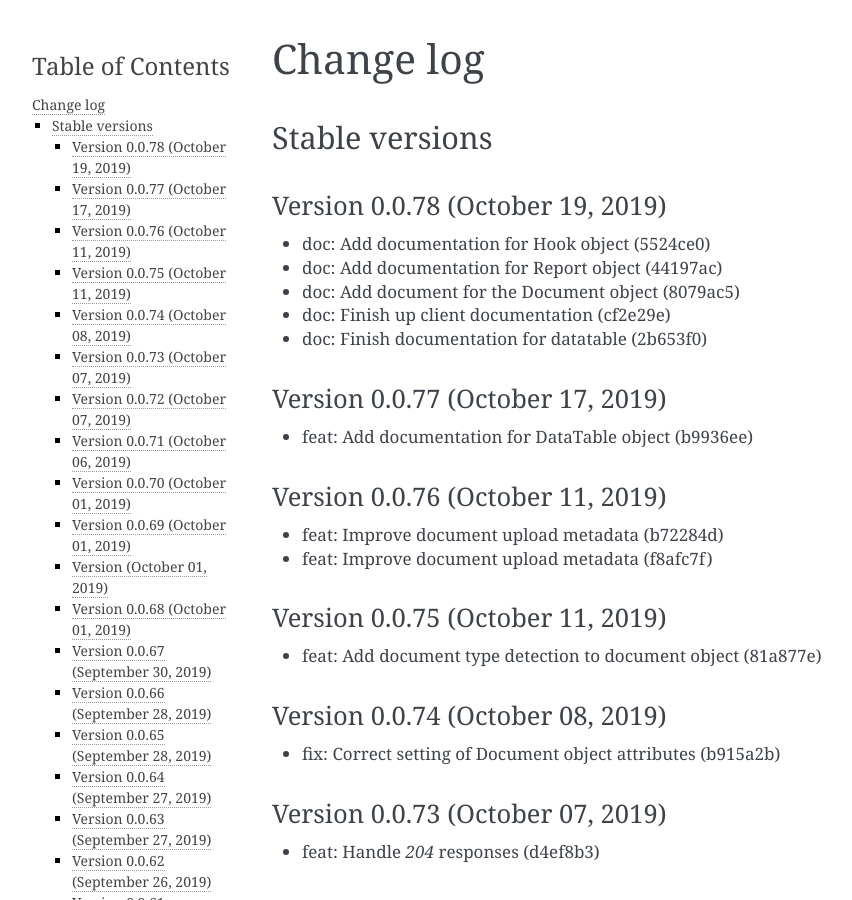
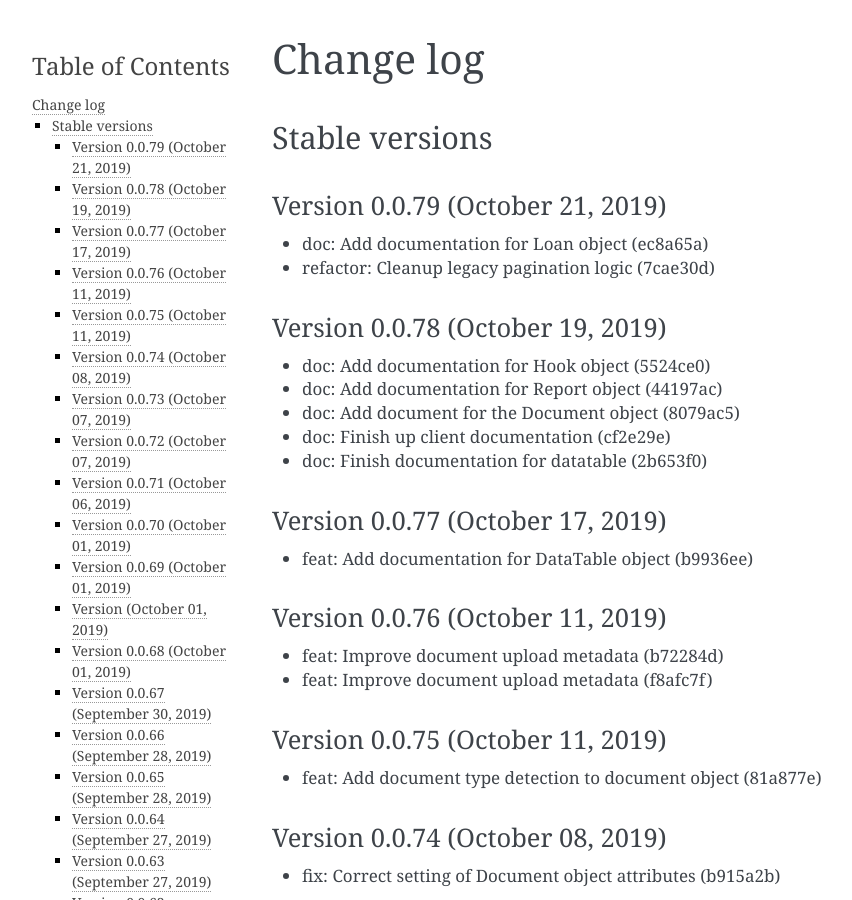
Before and after one commit to mobidevke/PyFineract, a Sphinx documentation site: the page built from docs/changes.rst, in a window 1280 px wide and 900 px high. Shown: the whole window, without its empty margins (148-1000 px from the left). Built offline with Sphinx 7.4.7, drawn with Linux system fonts in a browser that asks for light colours; formulas are drawn with MathJax 3.

Commit message:
Publish version 0.0.79

```diff
--- a/docs/changes.rst
+++ b/docs/changes.rst
@@ -3,6 +3,12 @@ Change log
 
 Stable versions
 ~~~~~~~~~~~~~~~
+
+Version 0.0.79 (October 21, 2019)
+-------------------------------------
+
+* doc: Add documentation for Loan object (ec8a65a)
+* refactor: Cleanup legacy pagination logic (7cae30d)
 
 Version 0.0.78 (October 19, 2019)
 -------------------------------------
--- a/setup.py
+++ b/setup.py
@@ -2,7 +2,7 @@ import textwrap
 
 import setuptools
 
-version = "0.0.78"
+version = "0.0.79"
 
 if __name__ == '__main__':
     setuptools.setup(
```
